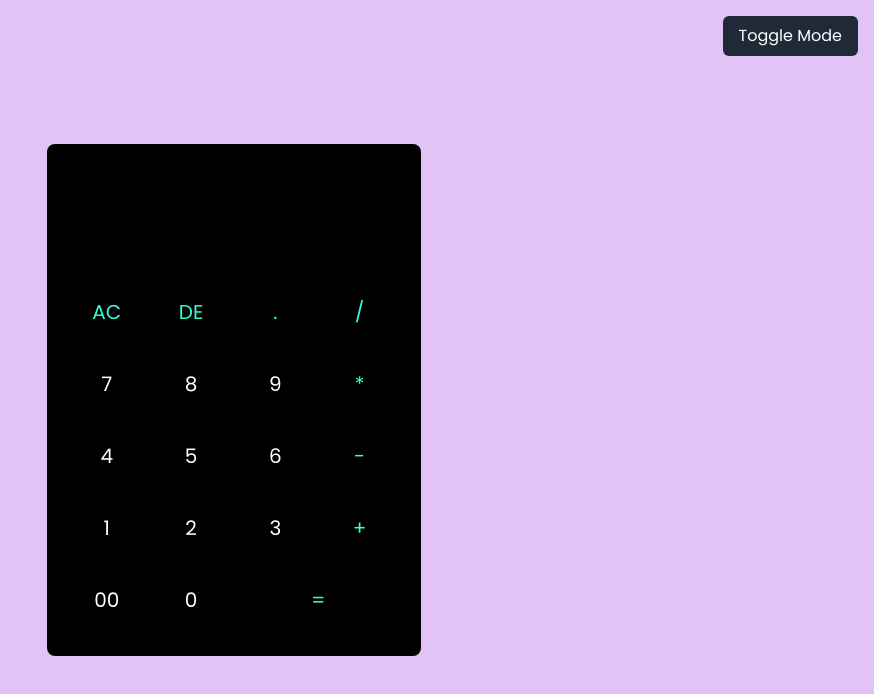
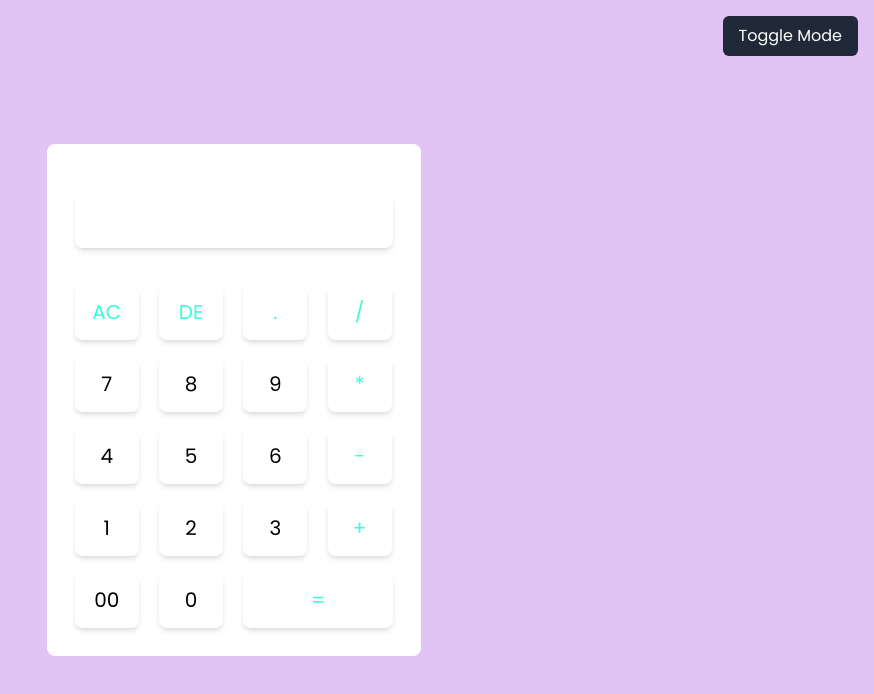
Before and after one commit to helijoshii/calculator, a website: page src/index.html in a window 1280 px wide. Both pictures are taken after a click on the button "Toggle Mode". Shown: the whole page, without its empty margins (406-1280 px from the left). Drawn offline with Linux system fonts and the light colour scheme.

Commit message:
updated toggle-mode

```diff
--- a/src/index.html
+++ b/src/index.html
@@ -1,5 +1,5 @@
 <!DOCTYPE html>
-<html>
+<html class="dark">
   <head>
     <meta charset="UTF-8" />
     <meta name="viewport" content="width=device-width, initial-scale=1.0" />
@@ -18,7 +18,10 @@
         id="container"
         class="w-full h-screen bg-[#e1c4f5] flex items-center justify-center"
       >
-        <div id="calculator" class="p-5 rounded-lg">
+        <div
+          id="calculator"
+          class="p-5 rounded-lg dark:bg-black dark:text-white bg-white"
+        >
           <!-- <div class="flex justify-end">
             <div class="w-8 h-8 rounded-full bg-white"></div>
           </div> -->
--- a/src/input.css
+++ b/src/input.css
@@ -4,9 +4,8 @@
 
 
 .input {
-    @apply border-0 outline-0 w-16 h-14 rounded-lg bg-transparent text-xl cursor-pointer shadow-md m-2;
+    @apply border-0 outline-0 w-16 h-14 rounded-lg bg-transparent text-xl cursor-pointer shadow-md dark:shadow-slate-700 m-2;
 
-    box-shadow: -8px -8px 15px rgba(255, );
 }
 
 .operator {
--- a/src/script.js
+++ b/src/script.js
@@ -1,14 +1,5 @@
 function toggleMode() {
-  console.log("Toggle mode");
-  const calculator = document.getElementById("calculator");
-  calculator.classList.toggle("dark");
-  document.getElementById("calculator").style.background = "#000";
-  var color = document.getElementById("calculator").style.backgroundColor;
-  console.log(color);
-  document.getElementById("calculator").style.color = "#fff ";
+  document.documentElement.classList.toggle("dark");
 }
 
-// Event listener for mode toggle button
 document.getElementById("mode-toggle").addEventListener("click", toggleMode);
-document.getElementById("calculator").style.background = "#ffffff";
-document.getElementById("calculator").style.color = "#000";
--- a/tailwind.config.js
+++ b/tailwind.config.js
@@ -1,5 +1,6 @@
 /** @type {import('tailwindcss').Config} */
 module.exports = {
+  darkMode: "selector",
   content: ["./src/*.{html,js}"],
   theme: {
     container: {},
```
Also changed, not shown: src/output.css.
